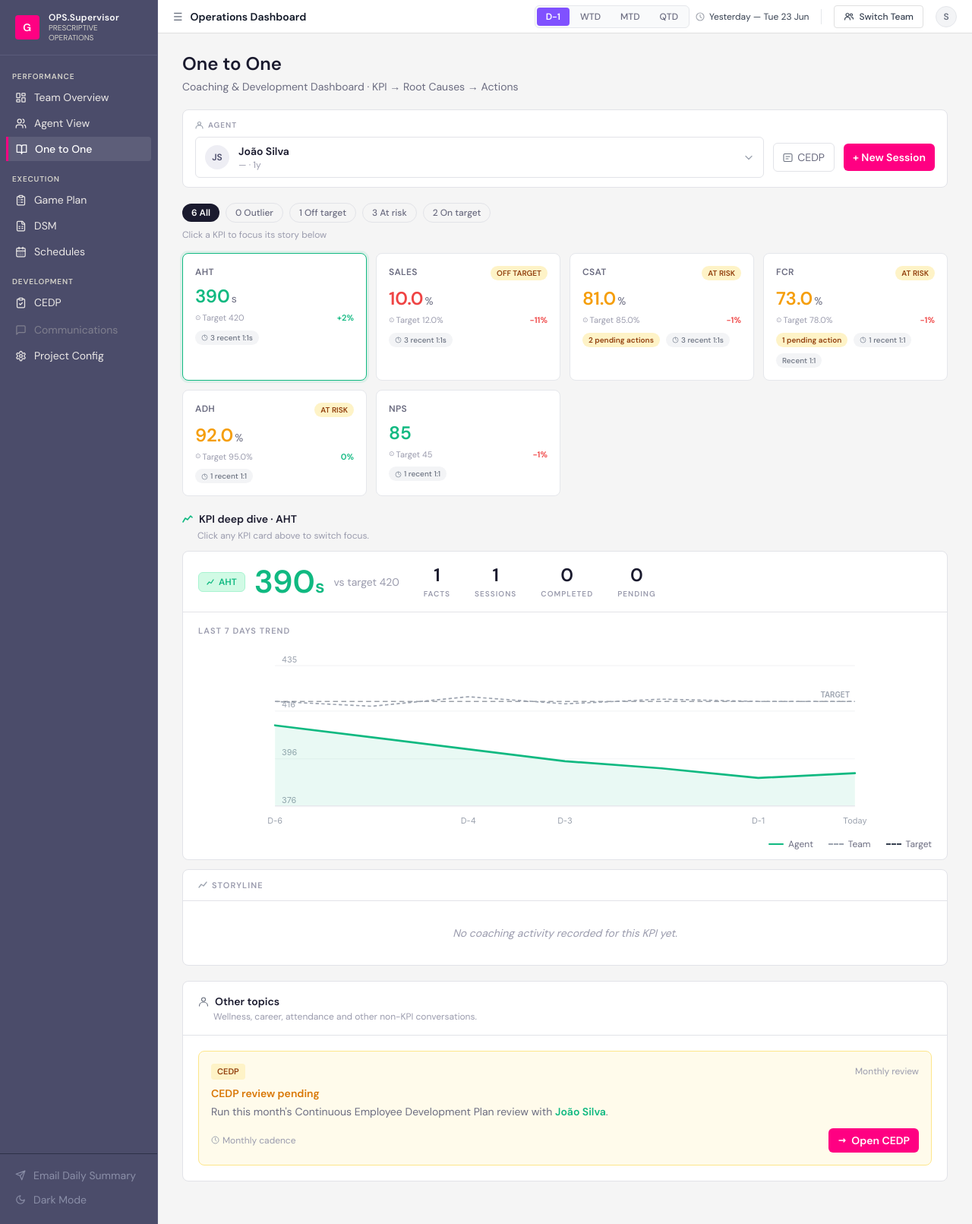
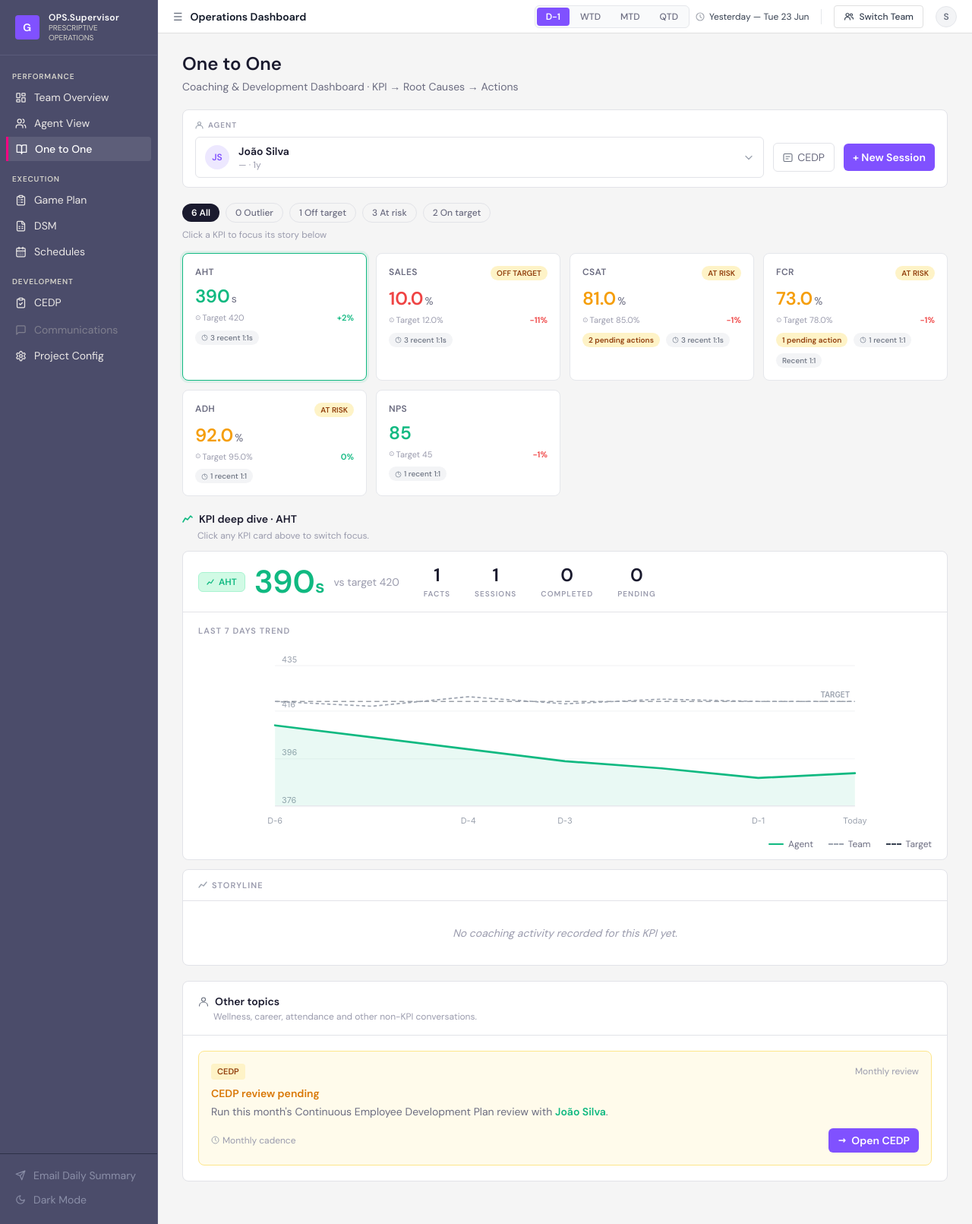
Before and after one commit to andresromero-blip/ops-supervisor-prototypes, a Next.js app: page /projects/20260620-one-to-one in a window 1280 px wide. Shown: the whole page at 76% size. Built offline with nearby package versions, Linux system fonts and the light colour scheme.

Commit message:
Add files via upload

```diff
--- a/app/projects/20260620-agent-view/page.tsx
+++ b/app/projects/20260620-agent-view/page.tsx
@@ -383,7 +383,7 @@ function AgentViewContent() {
             <svg width="14" height="14" viewBox="0 0 14 14" fill="none"><path d="M2 2h10v10H2z" stroke="currentColor" strokeWidth="1.2" rx="1"/><path d="M5 5h4M5 8h2" stroke="currentColor" strokeWidth="1.2" strokeLinecap="round"/></svg>
             CEDP
           </button>
-          <button className="flex items-center gap-1.5 px-4 py-1.5 rounded-lg text-sm font-medium text-white" style={{background:"#FF0082", color:"#000000"}}>
+          <button className="flex items-center gap-1.5 px-4 py-1.5 rounded-lg text-sm font-medium text-white" style={{background:"#8051FF", color:"#FFFFFF"}}>
             <svg width="14" height="14" viewBox="0 0 14 14" fill="none"><circle cx="7" cy="7" r="5.5" stroke="white" strokeWidth="1.2"/><circle cx="5" cy="6" r="0.7" fill="white"/><circle cx="9" cy="6" r="0.7" fill="white"/><path d="M4.5 8.5c.5 1 4.5 1 5 0" stroke="white" strokeWidth="1.1" strokeLinecap="round"/></svg>
             How are you feeling?
           </button>
--- a/app/projects/20260620-dsm/page.tsx
+++ b/app/projects/20260620-dsm/page.tsx
@@ -690,7 +690,7 @@ export default function DSMPage() {
                         </select>
                         <button disabled={!dsmForm.consent}
                           className={"flex items-center gap-1.5 text-[11px] font-semibold px-2.5 py-1 rounded-lg text-white transition-opacity " + (dsmForm.consent ? "" : "opacity-40 cursor-not-allowed")}
-                          style={{background:"#4B4C6A"}}>
+                          style={{background:"#8051FF", color:"#FFFFFF"}}>
                           <svg width="8" height="9" viewBox="0 0 8 9" fill="none"><path d="M1 1.5l6 3-6 3V1.5z" fill="white"/></svg>
                           Start
                         </button>
@@ -791,7 +791,7 @@ export default function DSMPage() {
                     disabled={!dsmForm.date}
                     onClick={() => { setShowNewDSM(false); setDsmSaved(true); setTimeout(() => setDsmSaved(false), 3000); }}
                     className={"flex items-center gap-1.5 text-sm font-semibold text-white px-4 py-1.5 rounded-lg transition-opacity " + (dsmForm.date ? "" : "opacity-40 cursor-not-allowed")}
-                    style={{background:"#FF0082", color:"#000000"}}>
+                    style={{background:"#8051FF", color:"#FFFFFF"}}>
                     <svg width="12" height="12" viewBox="0 0 12 12" fill="none"><path d="M2 6l3 3 5-5" stroke="white" strokeWidth="1.4" strokeLinecap="round" strokeLinejoin="round"/></svg>
                     Save Meeting
                   </button>
@@ -803,7 +803,7 @@ export default function DSMPage() {
           {/* Success toast */}
           {dsmSaved && (
             <div className="fixed bottom-6 left-1/2 z-50 flex items-center gap-3 px-5 py-3 rounded-xl shadow-xl text-white text-sm font-semibold"
-              style={{transform:"translateX(-50%)", background:"#FF0082", animation:"fadeInUp 0.2s ease"}}>
+              style={{transform:"translateX(-50%)", background:"#8051FF", animation:"fadeInUp 0.2s ease"}}>
               <svg width="16" height="16" viewBox="0 0 16 16" fill="none">
                 <circle cx="8" cy="8" r="7" stroke="white" strokeWidth="1.5" opacity="0.5"/>
                 <path d="M5 8l2.5 2.5 4-4" stroke="white" strokeWidth="1.8" strokeLinecap="round" strokeLinejoin="round"/>
--- a/app/projects/20260620-one-to-one/page.tsx
+++ b/app/projects/20260620-one-to-one/page.tsx
@@ -346,7 +346,7 @@ export default function OneToOnePage() {
                   <button
                     onClick={() => setShowSession(true)}
                     className="flex items-center gap-1.5 px-3 py-2 rounded-lg text-sm font-semibold text-white flex-shrink-0 whitespace-nowrap"
-                    style={{ background:"#FF0082" }}
+                    style={{ background:"#8051FF" }}
                   >
                     + New Session
                   </button>
@@ -589,7 +589,7 @@ export default function OneToOnePage() {
                     <svg width="11" height="11" viewBox="0 0 11 11" fill="none"><circle cx="5.5" cy="5.5" r="4.5" stroke="#9CA3AF" strokeWidth="1"/><path d="M5.5 3v2.5l1.5 1.5" stroke="#9CA3AF" strokeWidth="1" strokeLinecap="round"/></svg>
                     Monthly cadence
                   </span>
-                  <button className="flex items-center gap-1.5 px-3 py-1.5 rounded-lg text-sm font-semibold text-white" style={{ background:"#FF0082" }}>
+                  <button className="flex items-center gap-1.5 px-3 py-1.5 rounded-lg text-sm font-semibold text-white" style={{ background:"#8051FF" }}>
                     <svg width="12" height="12" viewBox="0 0 12 12" fill="none"><path d="M2 6h8M8 4l2 2-2 2" stroke="white" strokeWidth="1.3" strokeLinecap="round" strokeLinejoin="round"/></svg>
                     Open CEDP
                   </button>
@@ -784,7 +784,7 @@ export default function OneToOnePage() {
                     </button>
                     <button onClick={handleSave}
                       className="flex items-center gap-1.5 text-sm font-semibold text-white px-4 py-1.5 rounded-lg"
-                      style={{background:"#FF0082", color:"#000000"}}>
+                      style={{background:"#8051FF", color:"#FFFFFF"}}>
                       <svg width="12" height="12" viewBox="0 0 12 12" fill="none"><path d="M2 6l3 3 5-5" stroke="white" strokeWidth="1.4" strokeLinecap="round" strokeLinejoin="round"/></svg>
                       Save Session
                     </button>
@@ -798,7 +798,7 @@ export default function OneToOnePage() {
               className="fixed bottom-6 left-1/2 z-50 flex items-center gap-3 px-5 py-3 rounded-xl shadow-xl text-white text-sm font-semibold"
               style={{
                 transform: "translateX(-50%)",
-                background:"#FF0082",
+                background:"#8051FF",
                 animation: "fadeInUp 0.2s ease",
               }}
             >
--- a/components/Sidebar.tsx
+++ b/components/Sidebar.tsx
@@ -65,7 +65,7 @@ export default function Sidebar() {
         {/* GMT monogram mark */}
         <div
           className="flex items-center justify-center w-8 h-8 rounded font-bold text-sm tracking-wider flex-shrink-0"
-          style={{ background: "#FF0082", color: "#FFFFFF", letterSpacing: "0.05em" }}
+          style={{ background: "#8051FF", color: "#FFFFFF", letterSpacing: "0.05em" }}
         >
           G
         </div>
--- a/tailwind.config.ts
+++ b/tailwind.config.ts
@@ -19,9 +19,9 @@ const config: Config = {
 
         // Primary structural: TP Dark Slate
         brand: {
-          DEFAULT: "#4B4C6A",   // TP Dark Slate — base/structural
-          light:   "#EEEEF4",   // Dark Slate 8% tint — hover bg
-          dark:    "#35364E",   // Dark Slate pressed
+          DEFAULT: "#8051FF",   // TP Lavender — primary action
+          light:   "#EDE8FF",   // Lavender 10% tint
+          dark:    "#6340CC",   // Lavender pressed
         },
 
         // Accent: TP Pink — CTAs, active states, highlights
```
Also changed, not shown: app/projects/20260620-cedp/page.tsx (+9 -9 lines).
